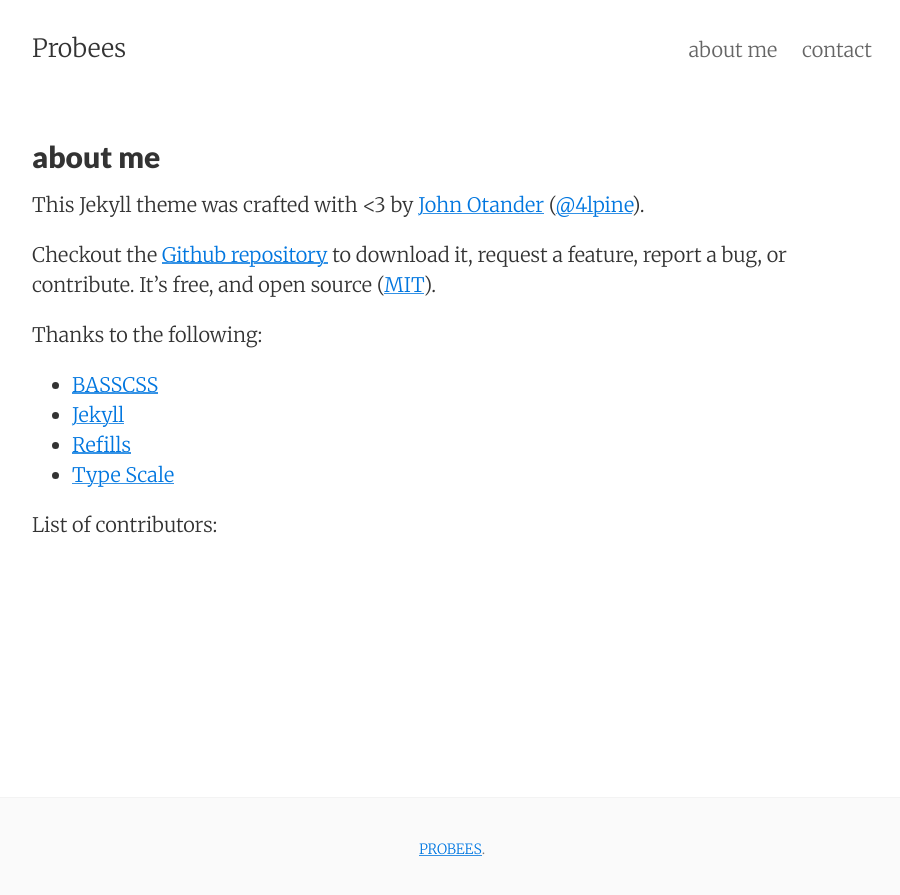
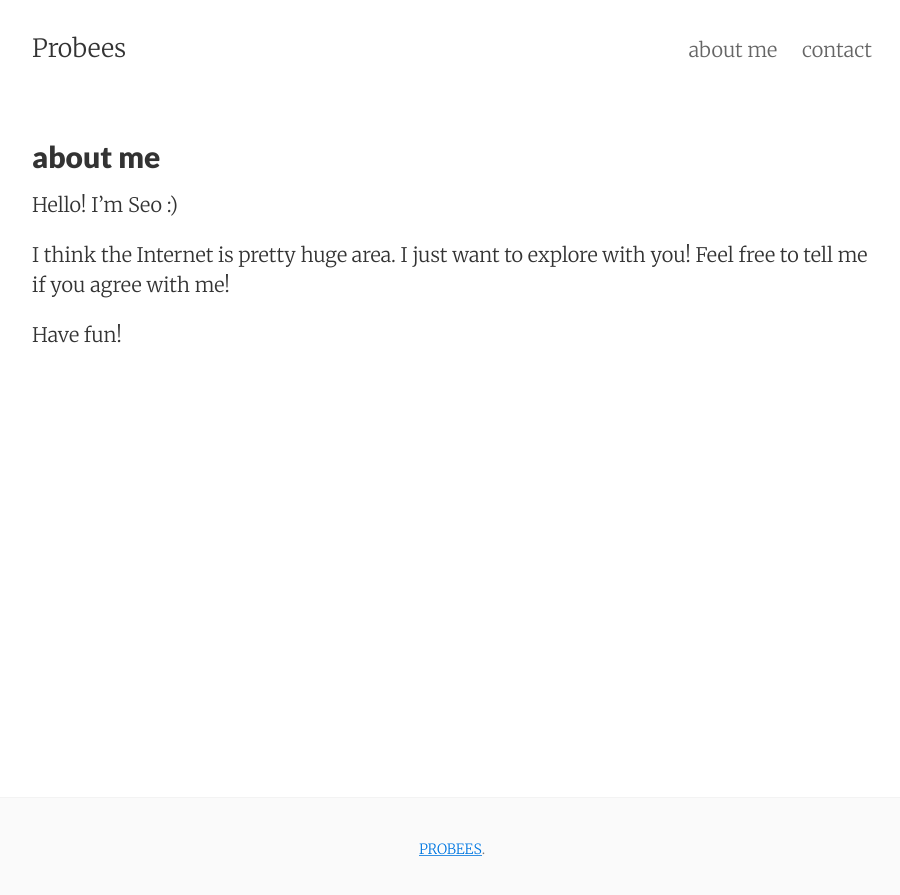
Before and after one commit to probees/probees.github.io, a Jekyll site: the page built from about.md, in a window 1280 px wide. Shown: the top 895 px of the page, without its empty margins (188-1088 px from the left). Built offline with Jekyll 4.4.1, drawn with Linux system fonts in a browser that asks for light colours.

Commit message:
add: about.md

```diff
--- a/about.md
+++ b/about.md
@@ -5,18 +5,9 @@ permalink: /about/
 tags: about
 ---
 
-This Jekyll theme was crafted with <3 by [John Otander](http://johnotander.com)
-([@4lpine](https://twitter.com/4lpine)).
+Hello! I'm Seo :)
 
-Checkout the [Github repository](https://github.com/johnotander/pixyll) to download it,
-request a feature, report a bug, or contribute. It's free, and open source
-([MIT](http://opensource.org/licenses/MIT)).
+I think the Internet is pretty huge area. I just want to explore with you!
+Feel free to tell me if you agree with me!
 
-Thanks to the following:
-
-* [BASSCSS](http://basscss.com)
-* [Jekyll](http://jekyllrb.com)
-* [Refills](http://refills.bourbon.io/)
-* [Type Scale](http://type-scale.com/)
-
-List of contributors:
+Have fun!
```
